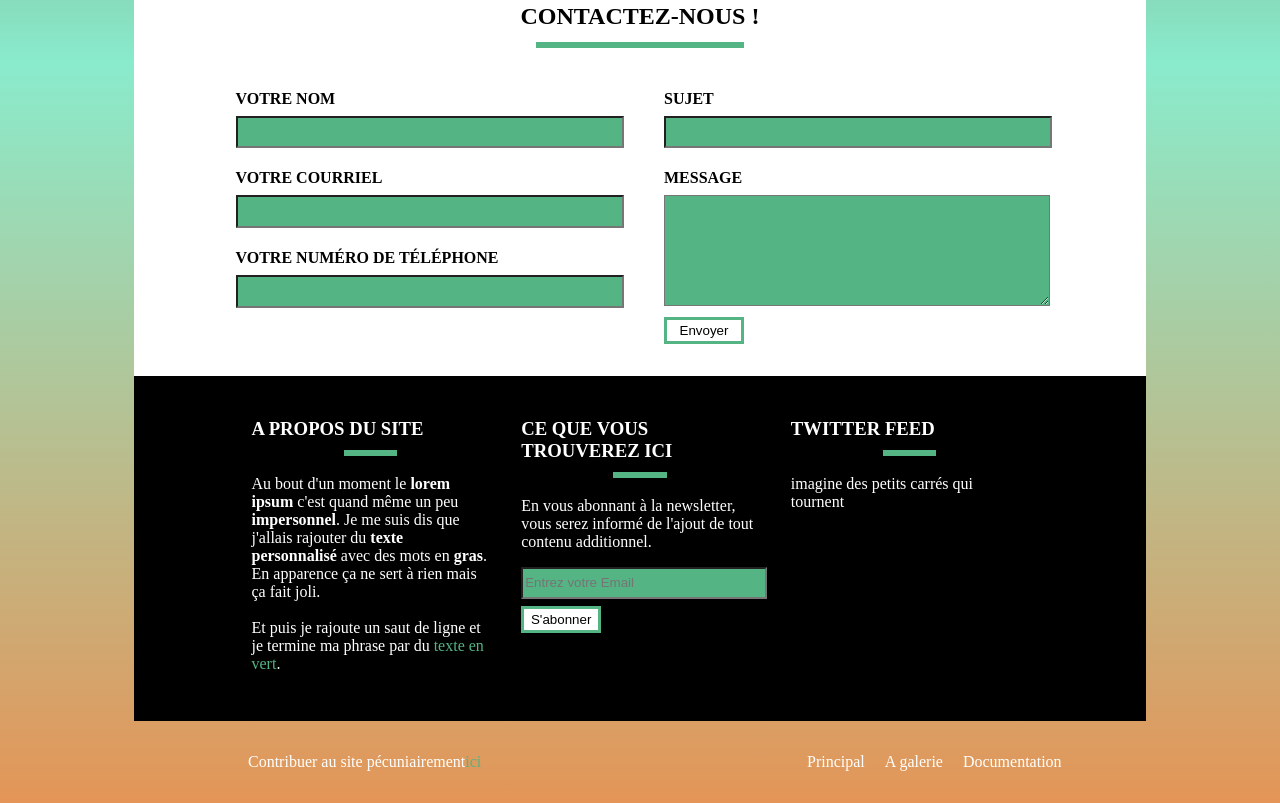
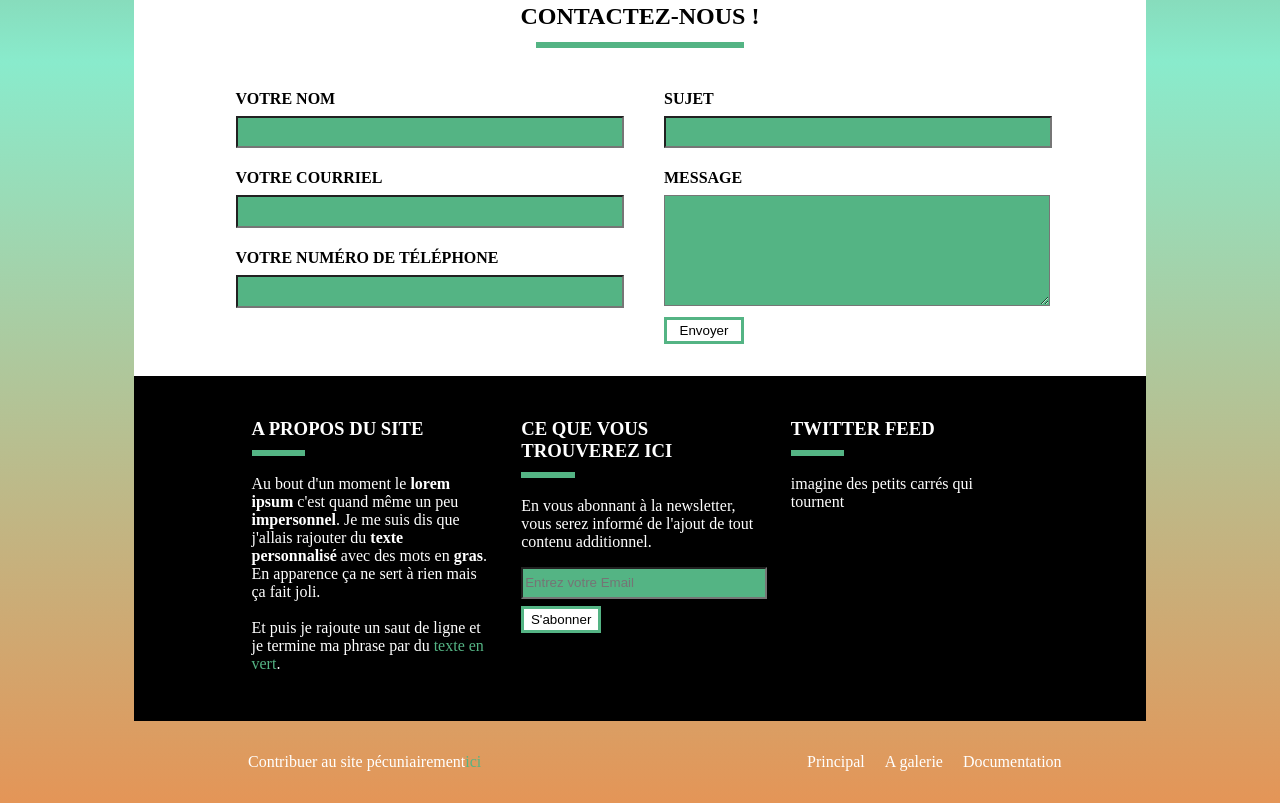
Before and after one commit to Jaune-Senat/ExoVibes, a plain HTML site: page index.html in a window 1280 px wide. Shown: the part 2161-2964 px from the top of the page. Drawn offline with Linux system fonts and the light colour scheme.

Commit message:
peauffinage

```diff
--- a/style.css
+++ b/style.css
@@ -68,6 +68,7 @@ h1{
     justify-content: center;
     padding: 1.5em  10% 3em;
 }
+
 #sec_two div, #sec_seven div{
     flex:1;
     padding: 0 1em;
@@ -158,12 +159,15 @@ small{
     text-align: center;
     padding: 2em;
 }
+
 #sec_five p{
     padding: 1em;
 }
+
 #sec_five .button{
     color: #fff;
 }
+
 #sec_six{
     width: 100%;
     align-content: center;
@@ -212,6 +216,11 @@ input, textarea{
     color: #fff;
 }
 
+#sec_seven hr{
+    margin-left: 0;
+    display: block;
+}
+
  .green{
     color:rgb(84,180,132);
 }
@@ -222,10 +231,6 @@ footer{
     justify-content: space-between;
 }
 
-footer hr .hrToleft{
-    justify-content: flex-start;
-}
-
 footer nav a{
     padding: 0.5em;
 }
```
